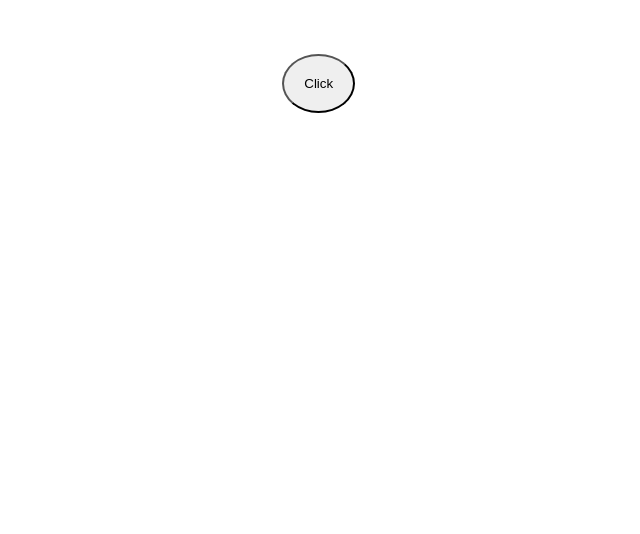
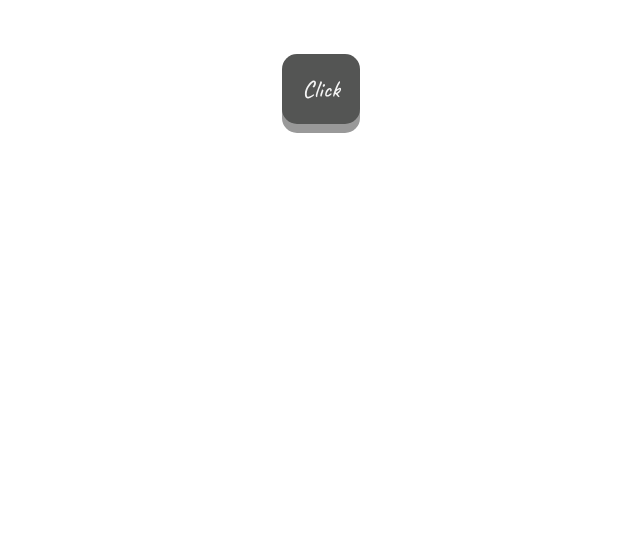
Before and after one commit to DerekDanielson/color-flipper, a plain HTML site: page index.html in a window 1280 px wide. Shown: the part 266-800 px from the top of the page, without its empty margins (292-932 px from the left). Drawn offline with Linux system fonts and the light colour scheme.

Commit message:
Styled button

```diff
--- a/style.css
+++ b/style.css
@@ -16,5 +16,24 @@ button {
     margin-top: 5%;
     margin-left: 8%;
     padding: 20px;
-    border-radius: 50%;
+    font-size: 24px;
+    font-family: 'Caveat', cursive;
+    text-align: center;
+    text-decoration: none;
+    outline: none;
+    color: whitesmoke;
+    background-color: #545554;
+    border: none;
+    border-radius: 15px;
+    box-shadow: 0 9px #999;
 }
+
+button:hover {
+    background-color: #424242;
+}
+
+button:active {
+    background-color: #424242;
+    box-shadow: 0 5px #666;
+    transform: translateY(4px);
+}
```
